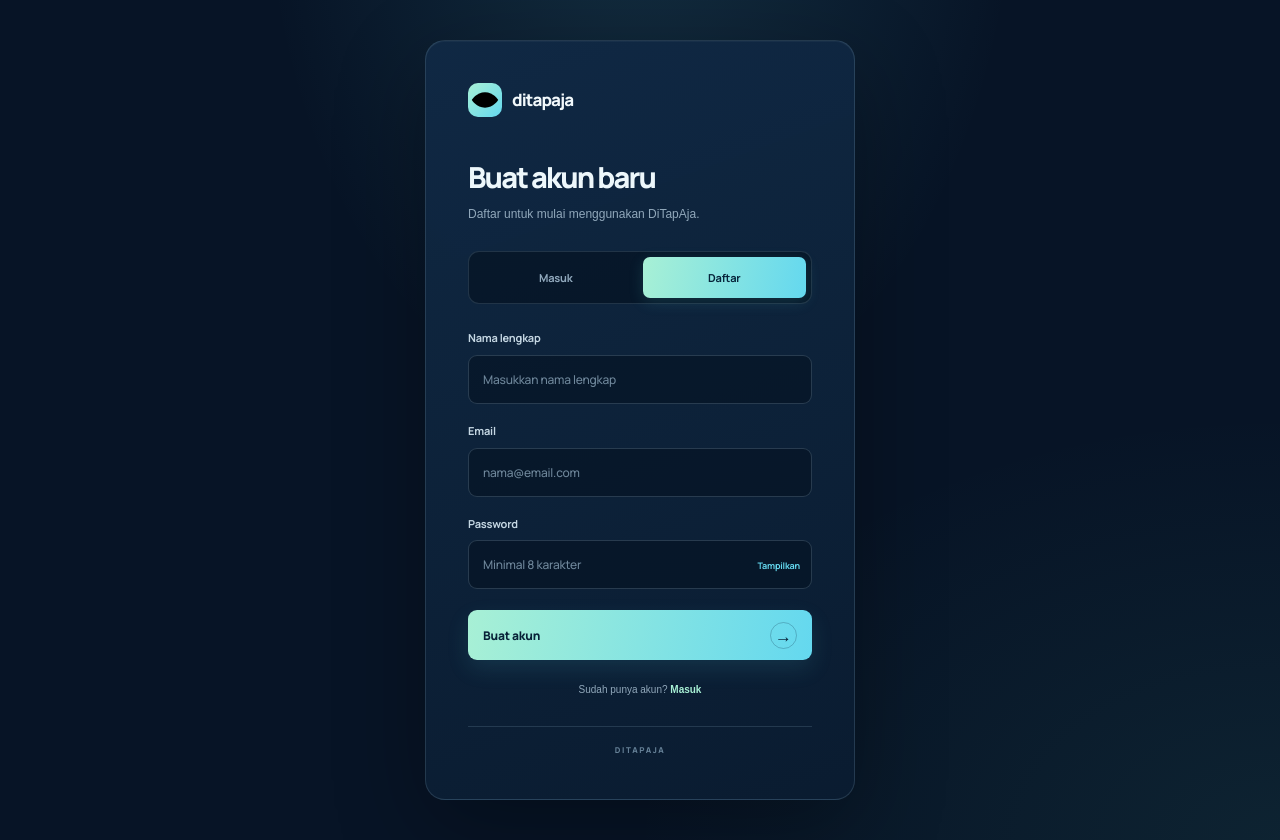
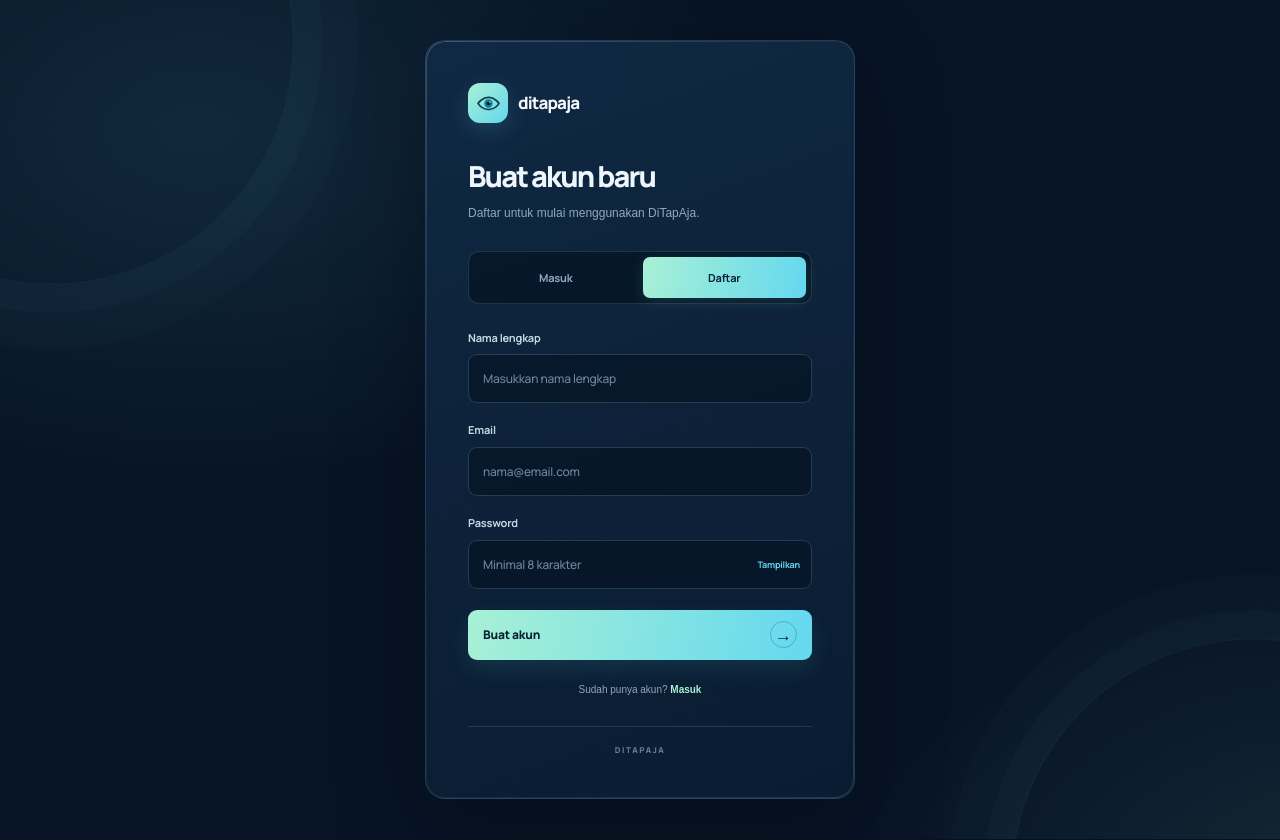
Before and after one commit to chanvianz-ui/ditapaja, a Next.js app: page /register in a window 1280 px wide. Built offline with nearby package versions, Linux system fonts and the light colour scheme; no server answers.

Commit message:
Add interactive motion and animated eye mark to auth

```diff
--- a/app/styles/redesign-system.css
+++ b/app/styles/redesign-system.css
@@ -1785,3 +1785,107 @@ h1,h2,h3,h4,h5,h6 { color: var(--dt-text); }
 @media(prefers-reduced-motion:reduce) {
   .dt-auth-simple *, .dt-auth-simple *:before, .dt-auth-simple *:after { transition:none!important; animation:none!important; }
 }
+
+
+/* AUTH INTERACTION PASS — animated eye mark, tactile form states, restrained motion */
+.dt-auth-simple {
+  isolation:isolate;
+  overflow:hidden;
+  position:relative;
+  background:
+    radial-gradient(ellipse at 18% 18%,rgba(100,216,239,.105),transparent 34rem),
+    radial-gradient(ellipse at 82% 84%,rgba(168,240,213,.09),transparent 31rem),
+    #071426;
+  background-size:140% 140%;
+  animation:dt-auth-atmosphere 16s ease-in-out infinite alternate;
+}
+.dt-auth-simple:before,
+.dt-auth-simple:after {
+  position:absolute; z-index:-1; content:""; pointer-events:none;
+  width:clamp(260px,38vw,520px); aspect-ratio:1; border:1px solid rgba(100,216,239,.075);
+  border-radius:50%; box-shadow:0 0 0 28px rgba(100,216,239,.018),0 0 0 64px rgba(168,240,213,.012);
+}
+.dt-auth-simple:before { top:-24%; left:-15%; animation:dt-auth-orbit 24s linear infinite; }
+.dt-auth-simple:after { right:-17%; bottom:-34%; border-color:rgba(168,240,213,.08); animation:dt-auth-orbit 32s linear infinite reverse; }
+.dt-auth-simple-card {
+  position:relative;
+  animation:dt-auth-card-enter .72s cubic-bezier(.2,.75,.25,1) both;
+  transition:border-color .28s,box-shadow .28s,transform .28s;
+}
+.dt-auth-simple-card:before {
+  position:absolute; inset:0; border-radius:inherit; padding:1px;
+  background:linear-gradient(135deg,rgba(168,240,213,.24),transparent 36%,rgba(100,216,239,.18));
+  content:""; pointer-events:none;
+  -webkit-mask:linear-gradient(#000 0 0) content-box,linear-gradient(#000 0 0);
+  -webkit-mask-composite:xor; mask-composite:exclude;
+}
+.dt-auth-simple-card:focus-within {
+  border-color:rgba(100,216,239,.34);
+  box-shadow:0 30px 100px rgba(0,0,0,.34),0 0 0 4px rgba(100,216,239,.035),inset 0 1px rgba(255,255,255,.045);
+}
+.dt-auth-simple-mark {
+  width:40px; height:40px; border-radius:12px;
+  background:linear-gradient(135deg,#a8f0d5,#64d8ef);
+  box-shadow:0 7px 22px rgba(100,216,239,.17);
+  transition:transform .35s cubic-bezier(.2,.8,.2,1),box-shadow .35s;
+}
+.dt-auth-simple-mark svg { width:27px; height:27px; overflow:visible; }
+.dt-auth-eye-outline {
+  fill:none; stroke:#092238; stroke-width:2.25; stroke-linecap:round; stroke-linejoin:round;
+  transform-origin:20px 20px; animation:dt-auth-eye-blink 7s ease-in-out infinite;
+}
+.dt-auth-eye-iris { fill:#087d91; transition:transform .35s cubic-bezier(.2,.8,.2,1); transform-origin:20px 20px; }
+.dt-auth-eye-pupil { fill:#071b2e; transition:transform .35s cubic-bezier(.2,.8,.2,1); transform-origin:20px 20px; }
+.dt-auth-eye-glint { fill:#eafffa; }
+.dt-auth-simple-brand:hover .dt-auth-simple-mark { transform:rotate(-7deg) scale(1.07); box-shadow:0 10px 28px rgba(100,216,239,.25); }
+.dt-auth-simple-brand:hover .dt-auth-eye-iris { transform:translate(2px,-1px); }
+.dt-auth-simple-brand:hover .dt-auth-eye-pupil { transform:translate(2px,-1px); }
+.dt-auth-simple-heading h1 { animation:dt-auth-heading-in .55s .12s both; }
+.dt-auth-simple-heading p { animation:dt-auth-heading-in .55s .2s both; }
+.dt-auth-simple-tabs a { position:relative; overflow:hidden; }
+.dt-auth-simple-tabs a:after {
+  position:absolute; right:18%; bottom:5px; left:18%; height:2px; border-radius:2px;
+  background:currentColor; content:""; transform:scaleX(0); transform-origin:center;
+  transition:transform .22s cubic-bezier(.2,.8,.2,1);
+}
+.dt-auth-simple-tabs a:hover:after { transform:scaleX(1); }
+.dt-auth-simple-field input { transform:translateY(0); }
+.dt-auth-simple-field input:hover { border-color:rgba(168,240,213,.38); }
+.dt-auth-simple-field input:focus { transform:translateY(-1px); }
+.dt-auth-simple-password button { transition:color .2s,transform .2s; }
+.dt-auth-simple-password button:hover { color:var(--auth-mint); transform:translateY(-50%) scale(1.04); }
+.dt-auth-simple-submit { position:relative; overflow:hidden; }
+.dt-auth-simple-submit:before {
+  position:absolute; top:-60%; bottom:-60%; left:-35%; width:22%;
+  background:linear-gradient(90deg,transparent,rgba(255,255,255,.42),transparent);
+  content:""; transform:skewX(-22deg); transition:left .6s ease;
+}
+.dt-auth-simple-submit:hover:not(:disabled):before { left:120%; }
+.dt-auth-simple-submit span { transition:transform .22s,background .22s; }
+.dt-auth-simple-submit:hover:not(:disabled) span { transform:translateX(3px); background:rgba(8,34,56,.08); }
+.dt-auth-simple-switch a { transition:color .2s,text-shadow .2s; }
+.dt-auth-simple-switch a:hover { text-shadow:0 0 18px rgba(168,240,213,.32); }
+@keyframes dt-auth-card-enter {
+  from { opacity:0; transform:translateY(18px) scale(.985); filter:blur(5px); }
+  to { opacity:1; transform:translateY(0) scale(1); filter:blur(0); }
+}
+@keyframes dt-auth-heading-in { from { opacity:0; transform:translateY(8px); } to { opacity:1; transform:translateY(0); } }
+@keyframes dt-auth-atmosphere { from { background-position:0% 0%; } to { background-position:100% 100%; } }
+@keyframes dt-auth-orbit { to { transform:rotate(360deg); } }
+@keyframes dt-auth-eye-blink {
+  0%,46%,49%,100% { transform:scaleY(1); }
+  47.5% { transform:scaleY(.12); }
+}
+@media(max-width:480px) {
+  .dt-auth-simple:before { top:-14%; left:-48%; }
+  .dt-auth-simple:after { right:-48%; bottom:-22%; }
+  .dt-auth-simple-card { animation-duration:.58s; }
+}
+@media(prefers-reduced-motion:reduce) {
+  .dt-auth-simple,.dt-auth-simple:before,.dt-auth-simple:after,
+  .dt-auth-simple-card,.dt-auth-simple-heading h1,.dt-auth-simple-heading p,
+  .dt-auth-eye-outline { animation:none!important; }
+  .dt-auth-simple *, .dt-auth-simple *:before, .dt-auth-simple *:after {
+    transition:none!important; scroll-behavior:auto!important;
+  }
+}
```
